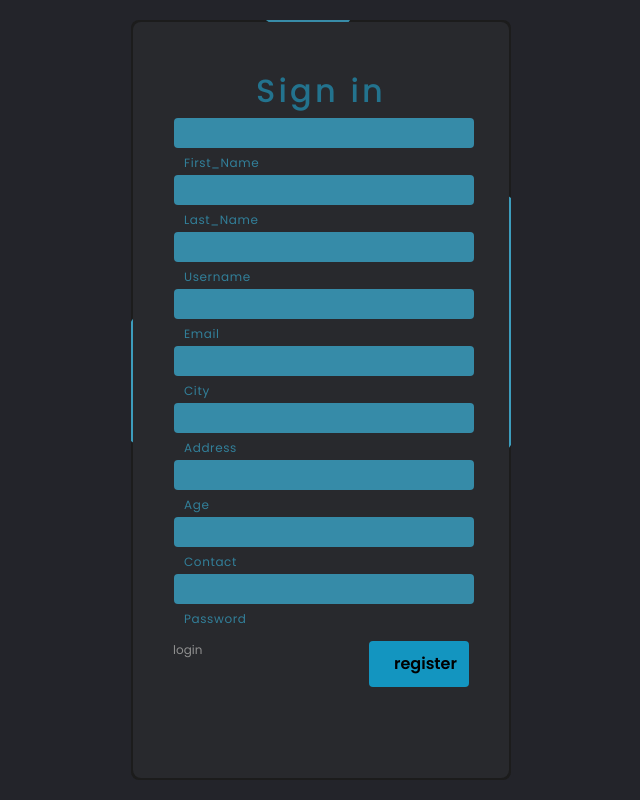
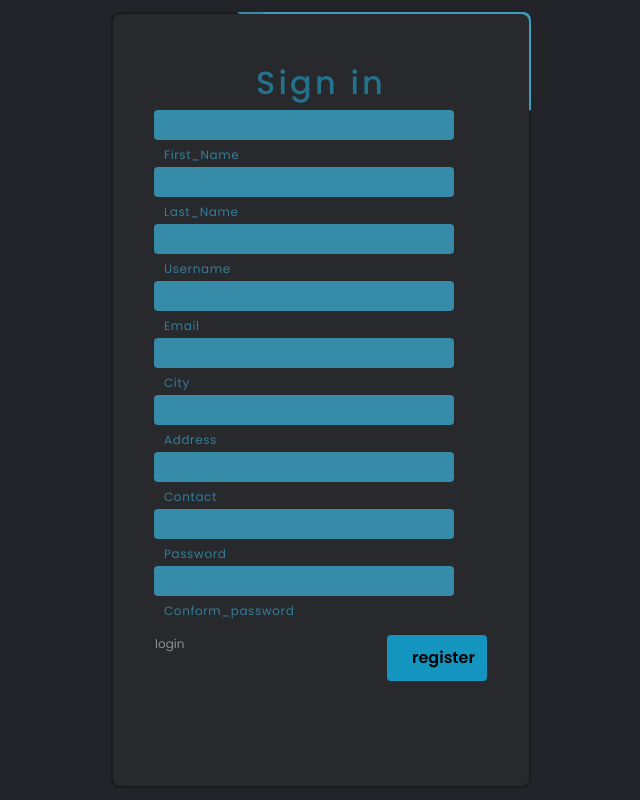
Before and after one commit to ashmi721/student_registrations, a Django app: page /register/ in a window 1280 px wide. Shown: the whole page, without its empty margins (319-959 px from the left). Run offline with Django 4.2, Linux system fonts and the light colour scheme; some libraries are stand-ins or nearby versions.

Commit message:
update some feature if username or email are already exits to redirect same page also check password or conform_password is match or not

```diff
--- a/studentapp/models.py
+++ b/studentapp/models.py
@@ -7,10 +7,10 @@
     username = models.CharField(max_length=20)
     email = models.EmailField()
     city = models.CharField(max_length=50)
-    age = models.IntegerField()
     address=models.CharField(max_length=100)
     contact=models.CharField(max_length=14)
-    password=models.CharField(max_length=14)
+    password=models.CharField(max_length=16)
+    conf_password=models.CharField(max_length=16,default='')
     created_at = models.DateTimeField(auto_now_add=True)
     updated_at = models.DateTimeField(auto_now=True)
 
--- a/studentapp/static/css/style.css
+++ b/studentapp/static/css/style.css
@@ -15,8 +15,8 @@
 }
 .box{
     position: relative;
-    width: 380px;
-    height: 420px;
+    width: 420px;
+    height: 520px;
     background: #1c1c1c;
     border-radius: 8px;
     overflow: hidden;
@@ -38,11 +38,11 @@
     left: -50%;
     position: absolute;
     width: 380px;
-    height: 420px;
+    height: 520px;
     background: rgb(61, 157, 189);
     transform-origin: bottom right;
-    animation:animate 6s linear infinite;
-    animation-delay:-3s ;
+    animation:animate 7s linear infinite;
+    animation-delay:-2s ;
 }
 @keyframes animate{
     0%{
@@ -119,7 +119,7 @@
 .links{
     display: flex;
     justify-content: space-between;
-
+    padding: 2px;
 }
 .links a{
     margin: 10px 0;
--- a/studentapp/templates/studentapp/base.html
+++ b/studentapp/templates/studentapp/base.html
@@ -9,8 +9,12 @@
 integrity="sha384-T3c6CoIi6uLrA9TneNEoa7RxnatzjcDSCmG1MXxSR1GAsXEV/Dwwykc2MPK8M2HN"
 crossorigin="anonymous"
 />
+<link
+rel="stylesheet"
+href="https://cdnjs.cloudflare.com/ajax/libs/font-awesome/4.7.0/css/font-awesome.min.css"
+/>
 <link rel="stylesheet" href="{% static 'css/style.css' %}">
-<link href="{% static 'css/icon.css' %}" rel="stylesheet">
+{% comment %} <link href="{% static 'css/icon.css' %}" rel="stylesheet"> {% endcomment %}
     </head>
 <body>
     {% block content %}
--- a/studentapp/templates/studentapp/register.html
+++ b/studentapp/templates/studentapp/register.html
@@ -1,7 +1,8 @@
 {% extends "studentapp/base.html" %}
 {% block content %}
 
-    <div class="box" style="height:95vh">
+    <div class="box" style="height:97vh">
+        <form action ="{% url 'register_page' %}" method="post">
             {% if messages %}
             {% for message in messages %}
               <div class="alert alert-danger" role="alert">
@@ -9,7 +10,6 @@
               </div>
             {% endfor %}
             {% endif %}
-        <form action ="{% url 'register_page' %}" method="post">
             <h2>Sign in</h2>
          {% csrf_token %}
             <div class="inputBox" style=" margin: 1px;">
@@ -42,24 +42,25 @@
                 <span>Address</span>
                 <i></i>
             </div>
-            <div class="inputBox" style=" margin: 1px;">
+            {% comment %} <div class="inputBox" style=" margin: 1px;">
                 <input type="number" name="age" >
                 <span>Age</span>
                 <i></i>
-            </div>
+            </div> {% endcomment %}
             <div class="inputBox" style=" margin: 1px;">
                 <input type="number" name="contact" >
                 <span>Contact</span>
                 <i></i>
             </div>
-            {% comment %} <div class="inputBox" style=" margin: 1px;">
-                <input type="text" name="grade" >
-                <span>class</span>
-                <i></i>
-            </div> {% endcomment %}
+
             <div class="inputBox" style=" margin: 1px;">
                 <input type="password" name="password" >
                 <span>Password</span>
+                <i></i>
+            </div>
+            <div class="inputBox" style=" margin: 1px;">
+               <input type="password" name="conf_password" >
+               <span>Conform_password</span>
                <i></i>
            </div>
             <div class="links">
--- a/studentapp/views.py
+++ b/studentapp/views.py
@@ -18,9 +18,25 @@
         age=request.POST.get("age")
         contact=request.POST.get("contact")
         password=request.POST.get("password")
+        conf_password=request.POST.get("conf_password")
 
-        Student.objects.create(first_name=first_name,last_name=last_name,username=username,email=email,city=city,address=address,age=age,contact=contact,password=password)
-        return redirect("/login")
+        if password != conf_password:
+            error = "Password and Conform Password field doesn't match"
+            messages.error(request,error)
+            return redirect("/register")
+       # Check if the username or email already exists
+        existing_user = Student.objects.filter(username=username).exists()
+        existing_email = Student.objects.filter(email=email).exists()
+
+        if existing_user or existing_email:
+            error = "Username or Email already exists"
+            messages.error(request, error)
+            return redirect("/register")
+        else:
+            # If the user or email does not exist, create a new Student object
+            Student.objects.create(first_name=first_name, last_name=last_name, username=username, email=email, city=city, address=address, age=age, contact=contact, password=password,conf_password=conf_password)
+            return redirect("/login")
+
     return render(request,"studentapp/register.html",context={"title":"registrations"})
 
 def user_login(request):
```
Also changed, not shown: studentapp/templates/studentapp/login.html (+7 -0 lines), studentapp/migrations/0002_remove_student_age.py (added), studentapp/migrations/0003_student_conf_password_alter_student_password.py (added). Lines whose indentation alone changed are shown as unchanged.
